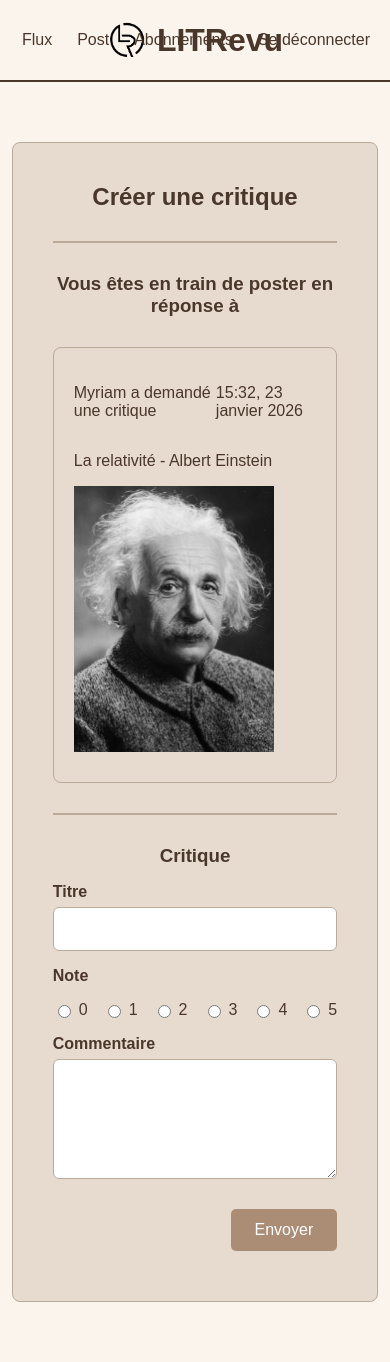
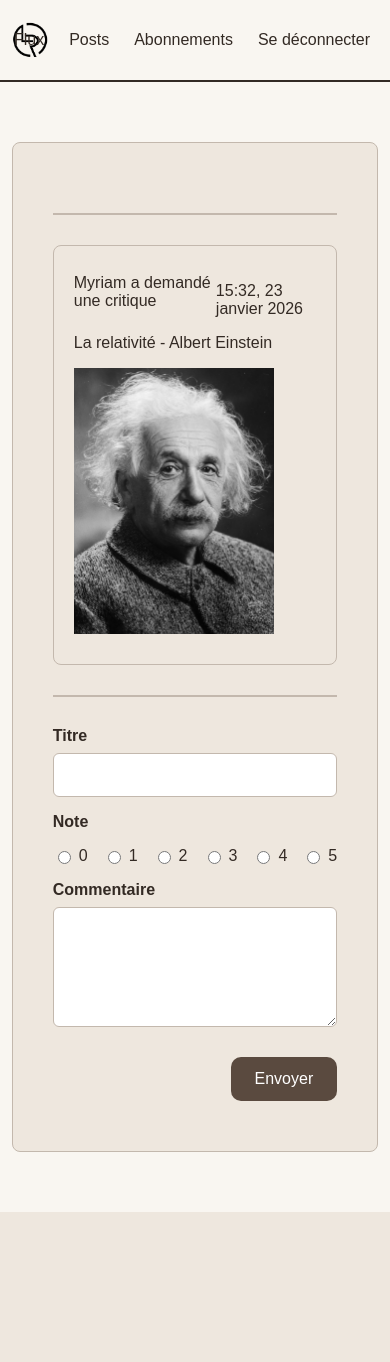
Before and after one commit to myriamdesporte/P9, a Django app: page /ticket/50/review/create/ in a window 390 px wide. After the commit the page ends 1212 px from the top, so only its background shows below. Run offline with Django 5.2, Linux system fonts and the light colour scheme; a user stored in the database is signed in; data comes from the database, SQL or seed files in the repository.

Commit message:
Improve accessibility and header responsiveness

```diff
--- a/reviews/templates/reviews/snippets/review_card_snippet.html
+++ b/reviews/templates/reviews/snippets/review_card_snippet.html
@@ -13,7 +13,7 @@
         </p>
     </div>
 
-    <p>
+    <p class="ticket-title">
         <strong>{{ review.headline }}</strong> -
         {% for i in "12345"|make_list %}
             {% if forloop.counter <= review.rating %}
@@ -24,7 +24,7 @@
         {% endfor %}
     </p>
 
-    <p>{{ review.body }}</p>
+    <p class="ticket-description">{{ review.body }}</p>
 
     {% include "reviews/snippets/ticket_card_snippet.html" with ticket=review.ticket embedded=True show_actions=False show_review_button=False %}
 
--- a/reviews/templates/reviews/snippets/review_form_snippet.html
+++ b/reviews/templates/reviews/snippets/review_form_snippet.html
@@ -2,15 +2,18 @@
     <h3 class="banner-title">Critique</h3>
 
     <p class="form-field">
-        <label>Titre</label>
+        <label>
+            Titre
             {{ form.headline }}
+        </label>
         {% for error in form.headline.errors %}
             <p class="form-message">{{ error }}</p>
         {% endfor %}
     </p>
 
     <p class="form-field">
-        <label>Note</label>
+        <label>
+            Note
             <div class="field-rating">
                 {% for radio in form.rating %}
                     <label>
@@ -19,6 +22,7 @@
                     </label>
                 {% endfor %}
             </div>
+            </label>
 
         {% for error in form.rating.errors %}
             <p class="form-message">{{ error }}</p>
@@ -26,8 +30,10 @@
     </p>
 
     <p class="form-field">
-        <label>Commentaire</label>
+        <label>
+            Commentaire
             {{ form.body }}
+        </label>
         {% for error in form.body.errors %}
             <p class="form-message">{{ error }}</p>
         {% endfor %}
--- a/reviews/templates/reviews/snippets/ticket_card_snippet.html
+++ b/reviews/templates/reviews/snippets/ticket_card_snippet.html
@@ -24,7 +24,7 @@
         {% endif %}
     </div>
 
-    <p class="ticket-description">
+    <p class="ticket-title">
         {{ ticket.title|linebreaksbr }}
     </p>
 
@@ -33,12 +33,12 @@
     </p>
 
     {% if ticket.image %}
-        <img src="{{ ticket.image.url }}" alt="image du ticket" class="ticket-image">
+        <img src="{{ ticket.image.url }}" alt="Image du ticket {{ ticket.title }}" title="Image du ticket {{ ticket.title }}" class="ticket-image">
     {% endif %}
 
     {% if show_review_button %}
         <div class="ticket-actions">
-            <a href="{% url 'reviews:review-create' ticket.id %}" class="btn">
+            <a href="{% url 'reviews:review-create' ticket.id %}" aria-label="Créer une critique de {{ ticket.title }}"  class="btn">
                 Créer une critique
             </a>
         </div>
--- a/reviews/views.py
+++ b/reviews/views.py
@@ -309,7 +309,7 @@ class ReviewUpdatePageView(LoginRequiredMixin, UserPassesTestMixin, View):
         if form.is_valid():
             form.save()
             return redirect('reviews:user-posts')
-        return render(request, self.template_name,             {
+        return render(request, self.template_name, {
                 'ticket': ticket,
                 'form': form,
             })
--- a/static/style.css
+++ b/static/style.css
@@ -1,15 +1,27 @@
+:root {
+    --color-background: #f9f6f1;
+    --color-surface: #eee7de;
+    --color-text: #332a24;
+    --color-border: #c3b8ad;
+    --color-accent: #5a4a3f;
+    --color-accent-hover: #44372f;
+    --color-placeholder: #756a61;
+    --color-info: #291dc8;
+    --color-error: #e30d0a;
+}
+
 body {
     margin: 0;
     font-family: Arial, sans-serif;
-    background-color: #fbf4ec;
-    color: #4A372C;
+    background-color: var(--color-background);
+    color: var(--color-text);
 }
 
 .top-banner {
     position: relative;
-    border-bottom: 2px solid #4A372C;
+    border-bottom: 2px solid var(--color-text);
     height: 80px;
-    background-color: #fbf4ec;
+    background-color: var(--color-background);
 }
 
 .banner-content {
@@ -32,7 +44,7 @@ body {
 
 .banner-title {
     margin: 0;
-    color: #4A372C;
+    color: var(--color-text);
 }
 
 .banner-logo {
@@ -56,12 +68,36 @@ body {
 
 .banner-nav a {
     text-decoration: none;
-    color: #4A372C;
+    color: var(--color-text);
 }
 
 .banner-nav a:hover {
-    color: #907668;
+    color: var(--color-accent-hover);
     text-decoration: underline;
+}
+
+@media (max-width: 1024px) {
+    .banner-content {
+        display: flex;
+        justify-content: space-between;
+        align-items: center;
+        padding: 0 20px;
+    }
+    .banner-title-container {
+        position: static;
+        transform: none;
+        justify-content: flex-start;
+        gap: 10px;
+    }
+}
+
+@media (max-width: 768px) {
+    .banner-title {
+        display: none;
+    }
+    .banner-content {
+        padding: 0 10px;
+    }
 }
 
 .card-container {
@@ -74,13 +110,13 @@ body {
 
 .card {
     flex: 1;
-    border: 1px solid #baaa9a;
+    border: 1px solid var(--color-border);
     padding: 40px;
     margin: 20px;
     display: flex;
     justify-content: center;
     align-items: center;
-    background-color: #e7dace;
+    background-color: var(--color-surface);
     border-radius: 8px;
 }
 
@@ -90,31 +126,42 @@ body {
 }
 
 .btn,
-.btn:hover,
-.btn:focus,
-.btn:active,
 a.btn,
-a.btn:hover,
-a.btn:focus,
-a.btn:active {
+button.btn {
+    display: inline-flex;
+    align-items: center;
+    justify-content: center;
+    box-sizing: border-box;
     padding: 12px 24px;
     margin: 10px 0;
     font-size: 1rem;
+    font-family: inherit;
+    line-height: normal;
+    text-decoration: none !important;
+    border: none;
+    border-radius: 10px;
+    background-color: var(--color-accent);
+    color: white;
     cursor: pointer;
-    border: none;
-    background-color: #ab8c75;
-    color: white;
-    border-radius: 5px;
+    height: 44px;
     transition: background-color 0.2s, outline 0.2s;
-    text-decoration: none !important;
+    -webkit-appearance: none;
+    -moz-appearance: none;
+    appearance: none;
+    vertical-align: middle;
 }
 
 .btn:hover,
-.btn:focus {
-    background-color: #907668;
-    outline: 3px solid #907668;
+.btn:focus,
+a.btn:hover,
+a.btn:focus,
+button.btn:hover,
+button.btn:focus {
+    background-color: var(--color-accent-hover);
+    outline: 3px solid var(--color-accent-hover);
     outline-offset: 2px;
 }
+
 
 .form-generic p {
     margin: 15px 0;
@@ -174,12 +221,23 @@ a.btn:active {
     font-weight: bold;
 }
 
+.form-field label {
+    display: block;
+    text-align: left;
+    font-weight: bold;
+}
+
+.form-field input,
+.form-field textarea {
+    margin-top: 8px;
+}
+
 .form-card input[type="text"],
 .form-card textarea {
     width: 100%;
     padding: 12px;
     font-size: 1rem;
-    border: 1px solid #baaa9a;
+    border: 1px solid var(--color-border);
     border-radius: 6px;
     box-sizing: border-box;
 }
@@ -227,9 +285,9 @@ a.btn:active {
 
 .ticket-card {
     max-width: 800px;
-    margin: 30px auto;
-    border: 1px solid #baaa9a;
-    background-color: #e7dace;
+    margin: 20px auto;
+    border: 1px solid var(--color-border);
+    background-color: var(--color-surface);
     border-radius: 8px;
     padding: 20px;
 }
@@ -238,6 +296,18 @@ a.btn:active {
     display: flex;
     justify-content: space-between;
     align-items: center;
+}
+
+.ticket-label {
+    margin: 8px 0 24px 0;
+}
+
+.ticket-title {
+    margin: 0px 0;
+}
+
+.ticket-description {
+    margin: 16px 0;
 }
 
 .ticket-image {
@@ -294,7 +364,7 @@ a.btn:active {
 
 .section-separator {
     border: none;
-    border-top: 2px solid #baaa9a;
+    border-top: 2px solid var(--color-border);
     margin: 30px 0;
 }
 
--- a/templates/base.html
+++ b/templates/base.html
@@ -4,6 +4,7 @@
 <head>
     <meta charset="UTF-8">
     <title>LITRevu</title>
+    <meta name="description" content="{% block meta_description %}Publiez des critiques de livres ou d’articles et consultez ou sollicitez une critique de livres à la demande{% endblock %}">
     <link rel="stylesheet" href="{% static 'style.css' %}">
     <link rel="icon" type="image/png" href="{% static 'images/favicon.png' %}">
 </head>
@@ -11,14 +12,14 @@
     <header class="top-banner">
         <div class="banner-content">
             <div class="banner-title-container">
-                <img src="{% static 'images/litrevu.png' %}" alt="Logo" class="banner-logo">
+                <img src="{% static 'images/litrevu.png' %}" alt="LogoLitRevu" title="LitRevu" class="banner-logo">
                 <h1 class="banner-title">LITRevu</h1>
             </div>
             {% if user.is_authenticated %}
             <nav class="banner-nav">
                 <ul>
                     <li><a href="{% url 'reviews:feed' %}">Flux</a></li>
-                    <li><a href="{% url 'reviews:user-posts' %}">Post</a></li>
+                    <li><a href="{% url 'reviews:user-posts' %}">Posts</a></li>
                     <li><a href="{% url 'reviews:subscriptions' %}">Abonnements</a></li>
                     <li><a href="{% url 'authentication:logout' %}">Se déconnecter</a></li>
                 </ul>
```
Also changed, not shown: other parts of static/style.css (+18 -18 lines), reviews/templates/reviews/feed.html (+4 -4 lines), reviews/templates/reviews/snippets/ticket_form_snippet.html (+13 -7 lines). Lines whose indentation alone changed are shown as unchanged.
